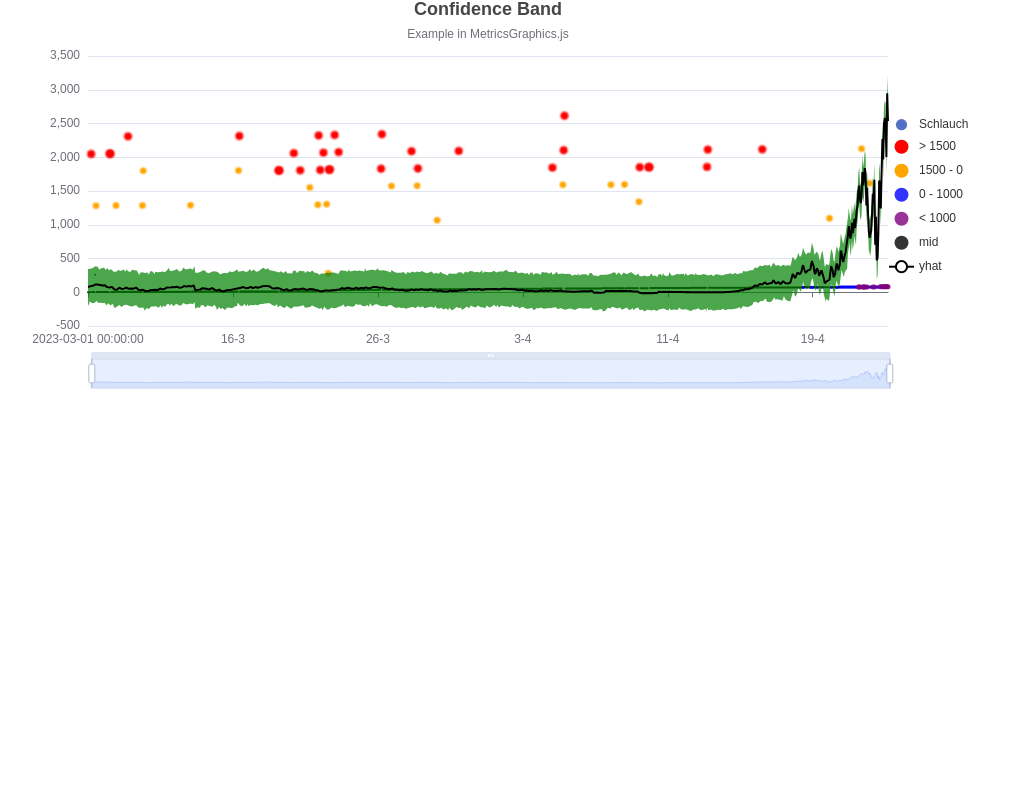
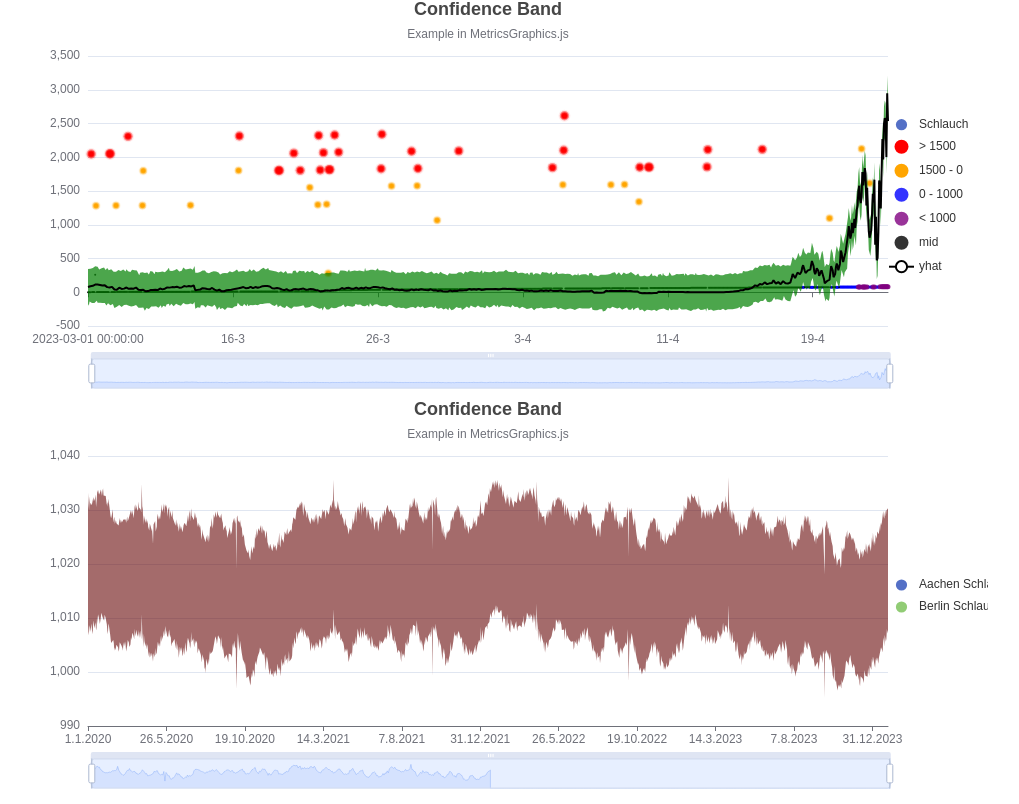
Before and after one commit to RashidGoulebe/deDetect, a plain HTML site: page index.html in a window 1280 px wide. Shown: the part 412-1216 px from the top of the page, without its empty margins (20-1039 px from the left). Before the commit the page ends 816 px from the top, so only its background shows below. Drawn offline with nearby package versions, Linux system fonts and the light colour scheme; animation ran at ten frames a second.

Commit message:
added Advanced json

```diff
--- a/index.html
+++ b/index.html
@@ -13,6 +13,7 @@
     <!-- Prepare a DOM with a defined width and height for ECharts -->
     <div id="main1" style="width: 1000px;height:400px;"></div>
     <div id="main2" style="width: 1000px;height:400px;"></div>
+    <div id="main3" style="width: 1000px;height:400px;"></div>
 
 
     <script src="./index.js">
--- a/index.js
+++ b/index.js
@@ -1,11 +1,14 @@
 var PATH_CONFIDENCE_BAND = "./confidence-band.json";
 var PATH_ED_DETECT = "./edDetect.json";
+var PATH_ED_DETECT_ADVANCED = "./eddetect_output_advanced.json";
 
 var chartDom1 = document.getElementById("main1");
 var chartDom2 = document.getElementById("main2");
+var chartDom3 = document.getElementById("main3");
 
 var myChart1 = echarts.init(chartDom1);
 var myChart2 = echarts.init(chartDom2);
+var myChart3 = echarts.init(chartDom3);
 
 var option1;
 
@@ -161,7 +164,10 @@ $.get(PATH_ED_DETECT, function (data) {
         },
         boundaryGap: false,
       },
-      yAxis: {},
+      yAxis: [{
+        type: "value",
+        scale: true
+      }],
 
       series: [
         // Schlauch
@@ -293,4 +299,230 @@ $.get(PATH_ED_DETECT, function (data) {
   );
 });
 
-option2 && myChart2.setOption(option2);
+var minDate = null;
+var maxDate = null;
+var TimeLine = [];
+var getDaysArray = function(start, end) {
+  for(var arr=[],dt=new Date(start); dt<=new Date(end); dt.setDate(dt.getDate()+1)){
+      arr.push(new Date(dt));
+  }
+  return arr;
+};
+$.get(PATH_ED_DETECT_ADVANCED, function (data) {
+  data.map(function (item){
+    var date = new Date(item.ds.substring(3,5) +"."+item.ds.substring(0,2)+"."+item.ds.substring(6))
+    if (date <= minDate || minDate === null){
+      minDate = date;
+    }
+    if (date >= maxDate || maxDate === null){
+      maxDate = date;
+    }
+  });
+  TimeLine = getDaysArray(minDate,maxDate);
+  myChart3.setOption(
+    (option3 = {
+
+      dataZoom: [
+        {
+          id: "dataZoomX",
+          type: "slider",
+          xAxisIndex: [0],
+          filterMode: "filter",
+        },
+      ],
+      title: {
+        text: "Confidence Band",
+        subtext: "Example in MetricsGraphics.js",
+        left: "center",
+      },
+      legend: {
+        right: 'auto',
+        left: 895,
+        bottom: 'center'
+      },
+      xAxis: {
+        type: "category",
+        data: TimeLine,
+        axisLabel: {
+          formatter: function (value) {
+            var date = new Date(value);
+            return [date.getDate(), date.getMonth() + 1, date.getFullYear()].join(".");
+          },
+        },
+        boundaryGap: false,
+      },
+      yAxis: [{
+        type: "value",
+        scale: true
+      }],
+
+      series: [
+        // Aachen Schlauch
+        {
+          name: "Aachen Schlauch",
+          type: "line",
+          data: data.map(function (item) {
+            if(item.city === 'Aachen')
+            return item.yhat_lower_pres;
+          }),
+          lineStyle: {
+            opacity: 0,
+          },
+          symbol: "none",
+          stackStrategy: "all",
+          stack: "Aachen Schlauch",
+        },
+        {
+          name: "Aachen Schlauch",
+          type: "line",
+          data: data.map(function (item) {
+            // Schlauchbreite!
+            if(item.city === 'Aachen')
+
+            return item.yhat_upper_pres - item.yhat_lower_pres;
+          }),
+          lineStyle: {
+            opacity: 0,
+          },
+
+          areaStyle: {
+            color: "rgba(99, 0, 0, 0.83)"
+          },
+          stack: "Aachen Schlauch",
+          stackStrategy: "all",
+          symbol: "none",
+        },
+
+
+        // Berlin Schlauch
+        {
+          name: "Berlin Schlauch",
+          type: "line",
+          data: data.map(function (item) {
+            if(item.city === 'Berlin')
+            return item.yhat_lower_pres;
+          }),
+          lineStyle: {
+            opacity: 0,
+          },
+          symbol: "none",
+          stackStrategy: "all",
+          stack: "Berlin Schlauch",
+        },
+        {
+          name: "Berlin Schlauch",
+          type: "line",
+          data: data.map(function (item) {
+            // Schlauchbreite!
+            if(item.city === 'Berlin')
+
+            return item.yhat_upper_pres - item.yhat_lower_pres;
+          }),
+          lineStyle: {
+            opacity: 0,
+          },
+
+          areaStyle: {
+            color: "rgba(0, 99, 0, 0.83)",
+          },
+          stack: "Berlin Schlauch",
+          stackStrategy: "all",
+          symbol: "none",
+        },
+/*
+        // Obere Punkte
+        {
+          name: "> 1500",
+          type: "effectScatter",
+          data: data.map(function (item) {
+            if (item.pres - item.yhat_upper_pres > 1500) {
+              return item.pres;
+            }
+          }),
+          symbolSize: 5,
+          itemStyle: {
+            color: "red",
+          },
+          symbol: "circle",
+        },
+        {
+          name: "1500 - 0",
+          type: "effectScatter",
+          data: data.map(function (item) {
+            if (
+              item.pres - item.yhat_upper_pres > 0 &&
+              item.pres - item.yhat_upper_pres < 1500
+            ) {
+              return item.pres;
+            }
+          }),
+          symbolSize: 4,
+          itemStyle: {
+            color: "orange",
+          },
+        },
+        // Untere Punkte
+        {
+          name: "0 - 1000",
+          type: "scatter",
+          data: data.map(function (item) {
+            if (
+              ((item.yhat_lower_pres - item.pres) > 0) &&
+              ((item.yhat_lower_pres - item.pres) < 1000)
+              ) {
+                return item.pres;
+              }
+            }),
+            symbolSize: 3,
+            itemStyle: {
+              color: "blue",
+            },
+          },
+          {
+            name: "< 1000",
+            type: "scatter",
+            data: data.map(function (item) {
+              if (item.yhat_lower_pres - item.pres > 1000) {
+                return item.pres;
+              }
+            }),
+            symbolSize: 5,
+            itemStyle: {
+              color: "purple",
+            },
+            symbol: "circle",
+          },
+
+        // Mittlere Punkte
+        {
+          name: "mid",
+          type: "scatter",
+          data: data.map(function (item) {
+            if ((item.yhat_lower_pres < item.pres) && (item.pres < item.yhat_upper_pres)) {
+              return item.pres;
+            }
+          }),
+          symbolSize: 2,
+          itemStyle: {
+            color: "black",
+          },
+          symbol: "circle",
+        },
+
+        // Mittelwert
+        {
+          name: "yhat",
+          type: "line",
+          data: data.map(function (item) {
+            return item.yhat;
+          }),
+          itemStyle: {
+            color: "black",
+          },
+          showSymbol: false,
+        },
+        */
+      ],
+    })
+  );
+});
```
